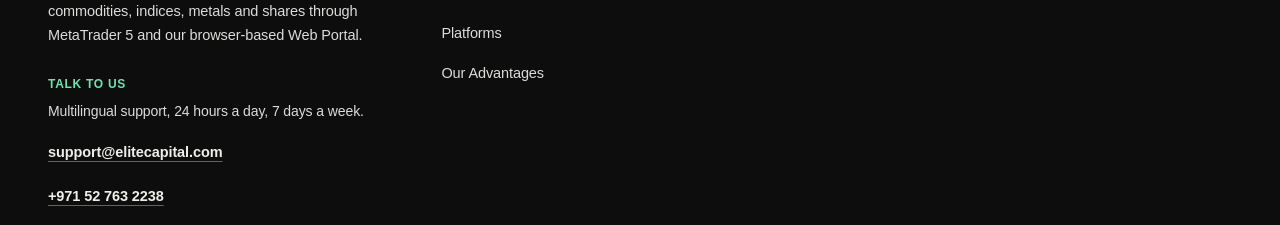
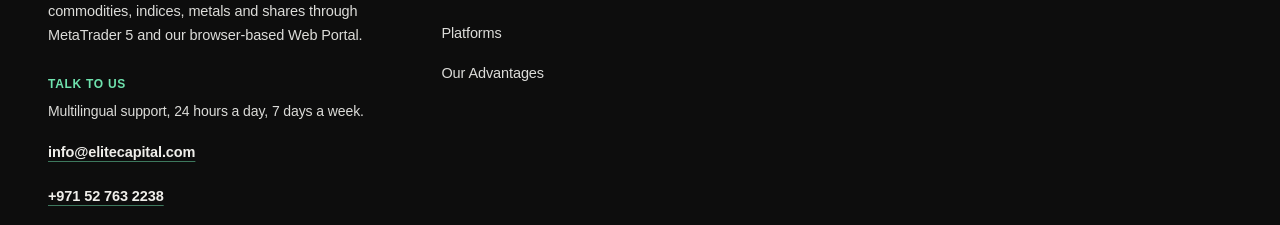
Before and after one commit to elitecapitalglobal/Elite-Capital-Global, a Next.js app: page /coming-soon in a window 1280 px wide. Shown: the part 848-1073 px from the top of the page. Built offline with nearby package versions, Linux system fonts and the light colour scheme; a web font is replaced by a local one.

Commit message:
fix: update support email address to info@elitecapital.com in footer and contact sections

```diff
--- a/src/app/coming-soon/page.tsx
+++ b/src/app/coming-soon/page.tsx
@@ -28,7 +28,7 @@ export default function ComingSoonPage() {
         </p>
         <div className="mt-8 flex flex-wrap items-center justify-center gap-3">
           <Button href="/">Back to home</Button>
-          <Button href="mailto:support@elitecapital.com" variant="ghost">
+          <Button href="mailto:info@elitecapital.com" variant="ghost">
             Contact support
           </Button>
         </div>
--- a/src/content/footer.ts
+++ b/src/content/footer.ts
@@ -58,7 +58,7 @@ export const footerColumns: FooterColumn[] = [
 export const footerContact = {
   heading: "Talk to us",
   body: "Multilingual support, 24 hours a day, 7 days a week.",
-  email: "support@elitecapital.com", // REVIEW: confirm the live inbox
+  email: "info@elitecapital.com", // REVIEW: confirm the live inbox
   phone: "+971 52 763 2238",
   /** Add address when it exists. Do not invent it. */
   address: "[[REGISTERED OFFICE ADDRESS]]",
--- a/src/content/site.ts
+++ b/src/content/site.ts
@@ -453,7 +453,7 @@ export const steps = {
 export const support = {
   heading: "Real people, whenever\nthe market is open",
   lead: "Reach us by chat, email or phone, 24/7, in a wide range of languages. No ticket queue, no bot to argue with first.",
-  cta: { label: "Talk to us", href: "mailto:support@elitecapital.com" },
+  cta: { label: "Talk to us", href: "mailto:info@elitecapital.com" },
   phone: "+971 52 763 2238",
 };
 
```
